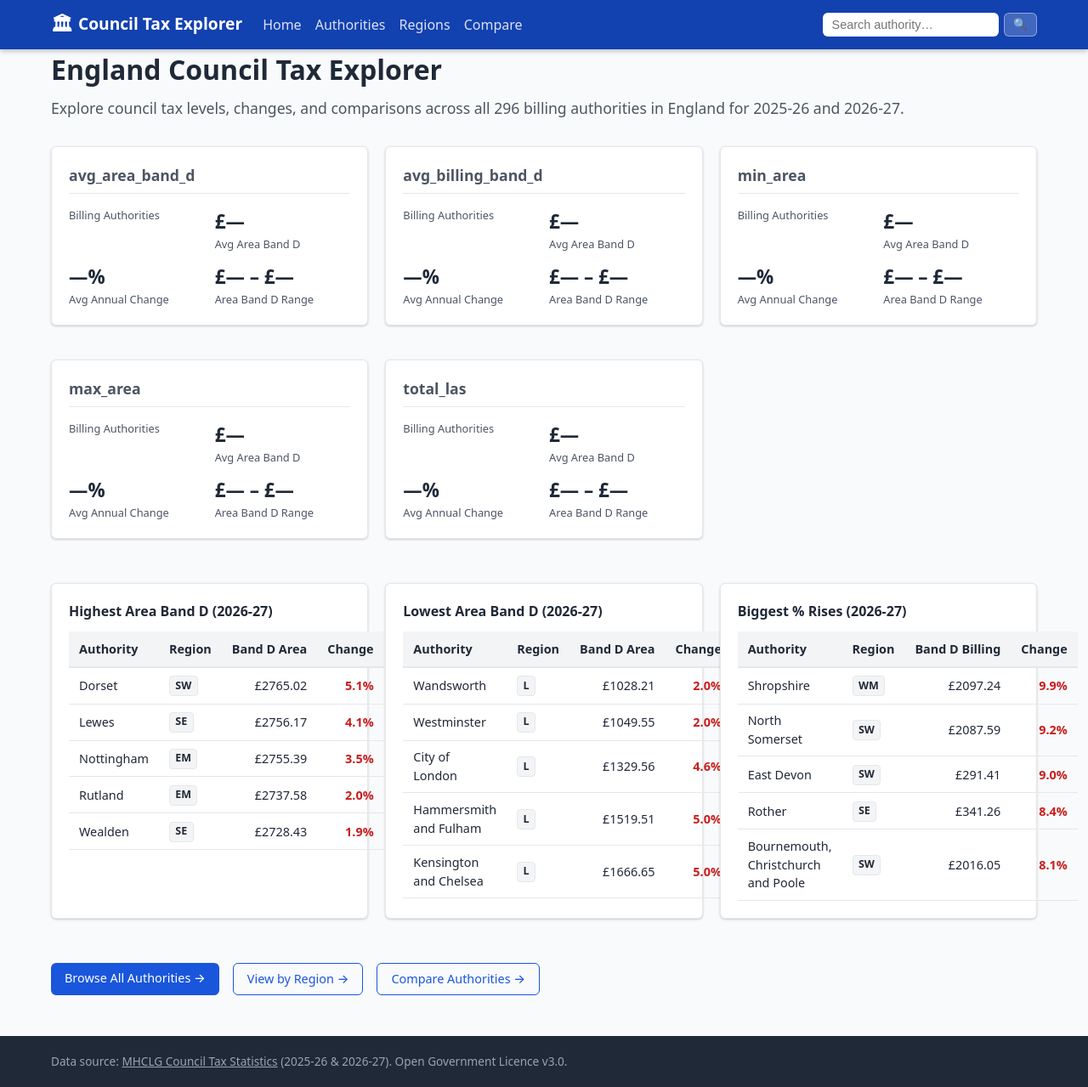
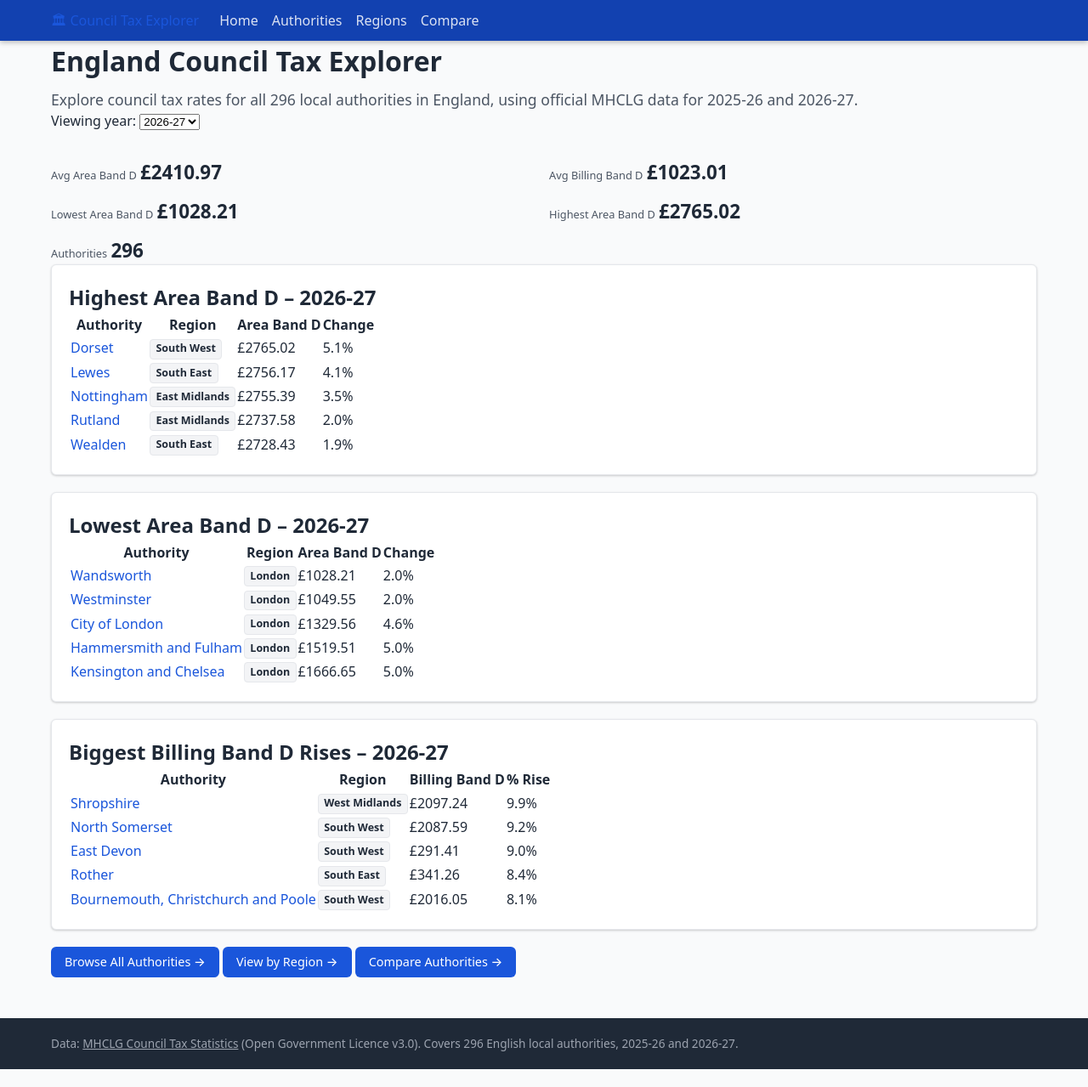
Before and after one commit to t03kd25/council-tax-app, a Flask app: page / in a window 1280 px wide. Shown: the whole page at 85% size. After the commit the page ends 1258 px from the top, so only its background shows below. Run offline with Flask 3, Linux system fonts and the light colour scheme; data comes from the database, SQL or seed files in the repository.

Commit message:
Add base, index and authority list templates

```diff
--- a/templates/base.html
+++ b/templates/base.html
@@ -9,19 +9,13 @@
 <body>
   <header class="site-header">
     <div class="container">
-      <a class="site-logo" href="{{ url_for('index') }}">
-        <span class="logo-icon">🏛</span> Council Tax Explorer
-      </a>
+      <a href="{{ url_for('index') }}" class="logo">🏛 Council Tax Explorer</a>
       <nav class="main-nav">
-        <a href="{{ url_for('index') }}">Home</a>
-        <a href="{{ url_for('authority_list') }}">Authorities</a>
-        <a href="{{ url_for('regions') }}">Regions</a>
-        <a href="{{ url_for('compare') }}">Compare</a>
+        <a href="{{ url_for('index') }}" {% if request.endpoint=='index' %}class="active"{% endif %}>Home</a>
+        <a href="{{ url_for('authorities') }}" {% if request.endpoint=='authorities' %}class="active"{% endif %}>Authorities</a>
+        <a href="{{ url_for('regions') }}" {% if request.endpoint in ('regions','region_detail') %}class="active"{% endif %}>Regions</a>
+        <a href="{{ url_for('compare') }}" {% if request.endpoint=='compare' %}class="active"{% endif %}>Compare</a>
       </nav>
-      <form class="header-search" action="{{ url_for('search') }}" method="get">
-        <input type="search" name="q" placeholder="Search authority…" value="{{ request.args.get('q','') }}">
-        <button type="submit">🔍</button>
-      </form>
     </div>
   </header>
 
@@ -31,7 +25,7 @@
 
   <footer class="site-footer">
     <div class="container">
-      <p>Data source: <a href="https://www.gov.uk/government/collections/council-tax-statistics" target="_blank" rel="noopener">MHCLG Council Tax Statistics</a> (2025-26 &amp; 2026-27). Open Government Licence v3.0.</p>
+      <p>Data: <a href="https://www.gov.uk/government/collections/council-tax-statistics" target="_blank" rel="noopener">MHCLG Council Tax Statistics</a> (Open Government Licence v3.0). Covers 296 English local authorities, 2025-26 and 2026-27.</p>
     </div>
   </footer>
 </body>
--- a/templates/index.html
+++ b/templates/index.html
@@ -4,97 +4,102 @@
 {% block content %}
 <section class="hero">
   <h1>England Council Tax Explorer</h1>
-  <p class="lead">Explore council tax levels, changes, and comparisons across all 296 billing authorities in England for 2025-26 and 2026-27.</p>
+  <p class="lead">Explore council tax rates for all 296 local authorities in England,
+     using official MHCLG data for 2025‑26 and 2026‑27.</p>
+
+  <form class="year-switcher" method="get" action="{{ url_for('index') }}">
+    <label>Viewing year:
+      <select name="year" onchange="this.form.submit()">
+        {% for y in years %}
+          <option value="{{ y }}" {% if y==year %}selected{% endif %}>{{ y }}</option>
+        {% endfor %}
+      </select>
+    </label>
+  </form>
 </section>
 
-<!-- Year summary cards -->
-<section class="year-summary">
-  {% for year, s in stats.items() %}
-  <div class="card stat-card">
-    <h2>{{ year }}</h2>
-    <div class="stat-grid">
-      <div class="stat">
-        <span class="stat-value">{{ s['total_authorities'] }}</span>
-        <span class="stat-label">Billing Authorities</span>
+{% if stats %}
+<section class="stat-grid">
+  <div class="stat-card">
+    <span class="stat-label">Avg Area Band D</span>
+    <span class="stat-value">£{{ "%.2f"|format(stats.avg_area_band_d) }}</span>
   </div>
-      <div class="stat">
-        <span class="stat-value">£{{ "%.2f"|format(s['avg_band_d_area']) if s['avg_band_d_area'] else '—' }}</span>
-        <span class="stat-label">Avg Area Band D</span>
+  <div class="stat-card">
+    <span class="stat-label">Avg Billing Band D</span>
+    <span class="stat-value">£{{ "%.2f"|format(stats.avg_billing_band_d) }}</span>
   </div>
-      <div class="stat">
-        <span class="stat-value">{{ "%.1f"|format(s['avg_pct_change']) if s['avg_pct_change'] else '—' }}%</span>
-        <span class="stat-label">Avg Annual Change</span>
+  <div class="stat-card">
+    <span class="stat-label">Lowest Area Band D</span>
+    <span class="stat-value">£{{ "%.2f"|format(stats.min_area) }}</span>
   </div>
-      <div class="stat">
-        <span class="stat-value">£{{ "%.0f"|format(s['min_band_d']) if s['min_band_d'] else '—' }} – £{{ "%.0f"|format(s['max_band_d']) if s['max_band_d'] else '—' }}</span>
-        <span class="stat-label">Area Band D Range</span>
+  <div class="stat-card">
+    <span class="stat-label">Highest Area Band D</span>
+    <span class="stat-value">£{{ "%.2f"|format(stats.max_area) }}</span>
   </div>
+  <div class="stat-card">
+    <span class="stat-label">Authorities</span>
+    <span class="stat-value">{{ stats.total_las }}</span>
   </div>
-  </div>
-  {% endfor %}
 </section>
+{% endif %}
 
-<!-- League tables -->
-<section class="league-tables">
-  <div class="card">
-    <h3>Highest Area Band D (2026-27)</h3>
-    <table class="data-table">
-      <thead><tr><th>Authority</th><th>Region</th><th>Band D Area</th><th>Change</th></tr></thead>
+<div class="two-col">
+  <section class="card">
+    <h2>Highest Area Band D – {{ year }}</h2>
+    <table>
+      <thead><tr><th>Authority</th><th>Region</th><th>Area Band D</th><th>Change</th></tr></thead>
       <tbody>
         {% for r in highest %}
         <tr>
-          <td>{{ r['name'] }}</td>
-          <td><span class="badge">{{ r['region_code'] }}</span></td>
-          <td class="num">£{{ "%.2f"|format(r['band_d_area']) if r['band_d_area'] else '—' }}</td>
-          <td class="num {% if r['pct_change'] and r['pct_change'] > 0 %}up{% endif %}">
-            {{ "%.1f"|format(r['pct_change']) if r['pct_change'] else '—' }}%
-          </td>
+          <td><a href="{{ url_for('authority_detail', auth_id=r.id) }}">{{ r.name }}</a></td>
+          <td><span class="badge">{{ region_labels.get(r.region_code, r.region_code) }}</span></td>
+          <td class="num">£{{ "%.2f"|format(r.band_d_area) }}</td>
+          <td class="num {% if r.pct_change and r.pct_change>5 %}high{% endif %}">
+            {% if r.pct_change %}{{ "%.1f"|format(r.pct_change) }}%{% else %}–{% endif %}</td>
         </tr>
         {% endfor %}
       </tbody>
     </table>
-  </div>
+  </section>
 
-  <div class="card">
-    <h3>Lowest Area Band D (2026-27)</h3>
-    <table class="data-table">
-      <thead><tr><th>Authority</th><th>Region</th><th>Band D Area</th><th>Change</th></tr></thead>
+  <section class="card">
+    <h2>Lowest Area Band D – {{ year }}</h2>
+    <table>
+      <thead><tr><th>Authority</th><th>Region</th><th>Area Band D</th><th>Change</th></tr></thead>
       <tbody>
         {% for r in lowest %}
         <tr>
-          <td>{{ r['name'] }}</td>
-          <td><span class="badge">{{ r['region_code'] }}</span></td>
-          <td class="num">£{{ "%.2f"|format(r['band_d_area']) if r['band_d_area'] else '—' }}</td>
-          <td class="num {% if r['pct_change'] and r['pct_change'] > 0 %}up{% endif %}">
-            {{ "%.1f"|format(r['pct_change']) if r['pct_change'] else '—' }}%
-          </td>
+          <td><a href="{{ url_for('authority_detail', auth_id=r.id) }}">{{ r.name }}</a></td>
+          <td><span class="badge">{{ region_labels.get(r.region_code, r.region_code) }}</span></td>
+          <td class="num">£{{ "%.2f"|format(r.band_d_area) }}</td>
+          <td class="num">{% if r.pct_change %}{{ "%.1f"|format(r.pct_change) }}%{% else %}–{% endif %}</td>
         </tr>
         {% endfor %}
       </tbody>
     </table>
+  </section>
 </div>
 
-  <div class="card">
-    <h3>Biggest % Rises (2026-27)</h3>
-    <table class="data-table">
-      <thead><tr><th>Authority</th><th>Region</th><th>Band D Billing</th><th>Change</th></tr></thead>
+<section class="card">
+  <h2>Biggest Billing Band D Rises – {{ year }}</h2>
+  <table>
+    <thead><tr><th>Authority</th><th>Region</th><th>Billing Band D</th><th>% Rise</th></tr></thead>
     <tbody>
       {% for r in biggest_rises %}
       <tr>
-          <td>{{ r['name'] }}</td>
-          <td><span class="badge">{{ r['region_code'] }}</span></td>
-          <td class="num">£{{ "%.2f"|format(r['band_d_billing']) if r['band_d_billing'] else '—' }}</td>
-          <td class="num up">{{ "%.1f"|format(r['pct_change']) }}%</td>
+        <td><a href="{{ url_for('authority_detail', auth_id=r.id) }}">{{ r.name }}</a></td>
+        <td><span class="badge">{{ region_labels.get(r.region_code, r.region_code) }}</span></td>
+        <td class="num">£{{ "%.2f"|format(r.band_d_billing) }}</td>
+        <td class="num high">{{ "%.1f"|format(r.pct_change) }}%</td>
       </tr>
       {% endfor %}
     </tbody>
   </table>
-  </div>
 </section>
 
-<section class="cta-row">
-  <a class="btn" href="{{ url_for('authority_list') }}">Browse All Authorities →</a>
-  <a class="btn btn-outline" href="{{ url_for('regions') }}">View by Region →</a>
-  <a class="btn btn-outline" href="{{ url_for('compare') }}">Compare Authorities →</a>
+<section class="quick-links">
+  <a href="{{ url_for('authorities') }}" class="btn">Browse All Authorities →</a>
+  <a href="{{ url_for('regions') }}" class="btn btn-secondary">View by Region →</a>
+  <a href="{{ url_for('compare') }}" class="btn btn-secondary">Compare Authorities →</a>
 </section>
 {% endblock %}
```
Also changed, not shown: templates/authorities.html (added, +61 -0 lines). Lines whose indentation alone changed are shown as unchanged.
